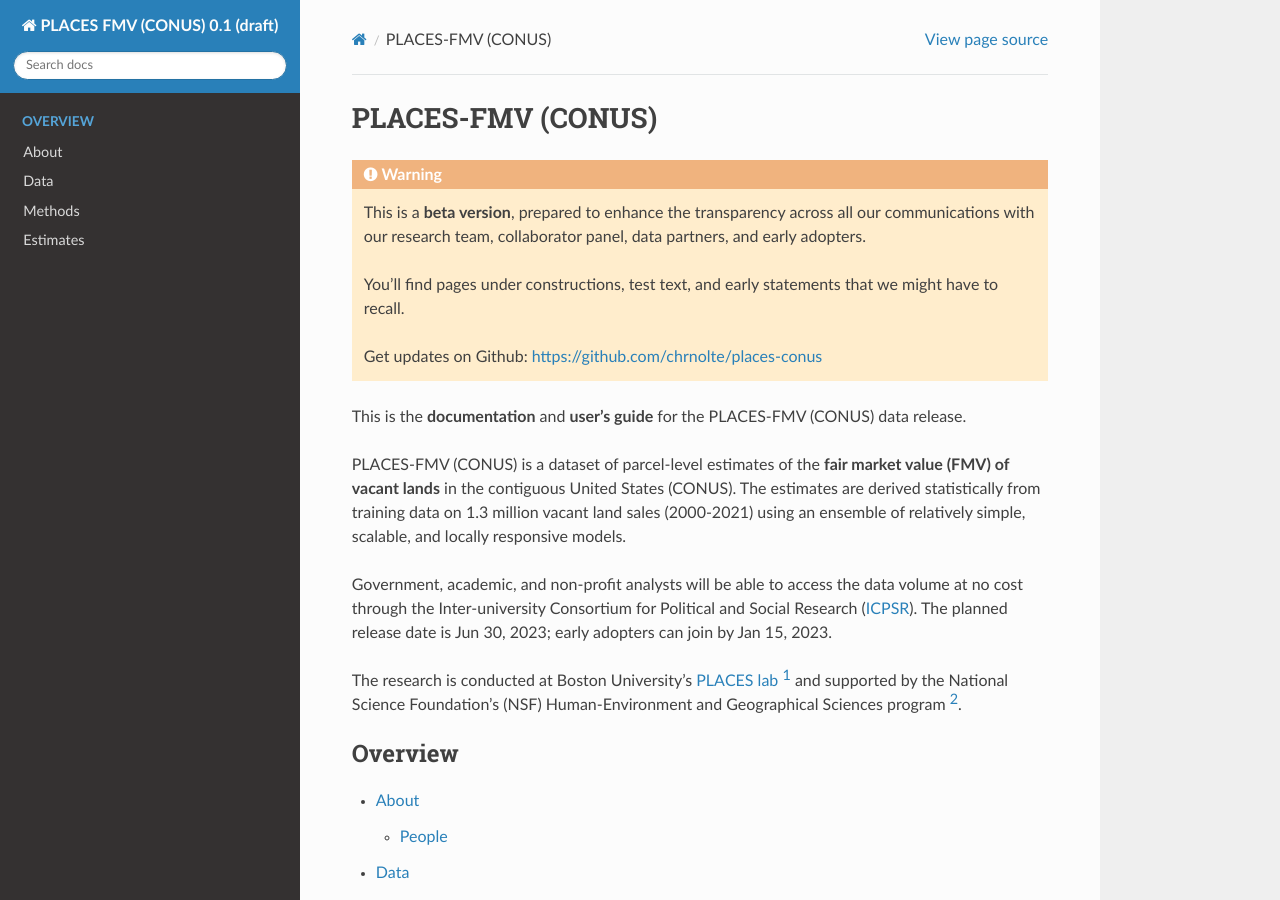
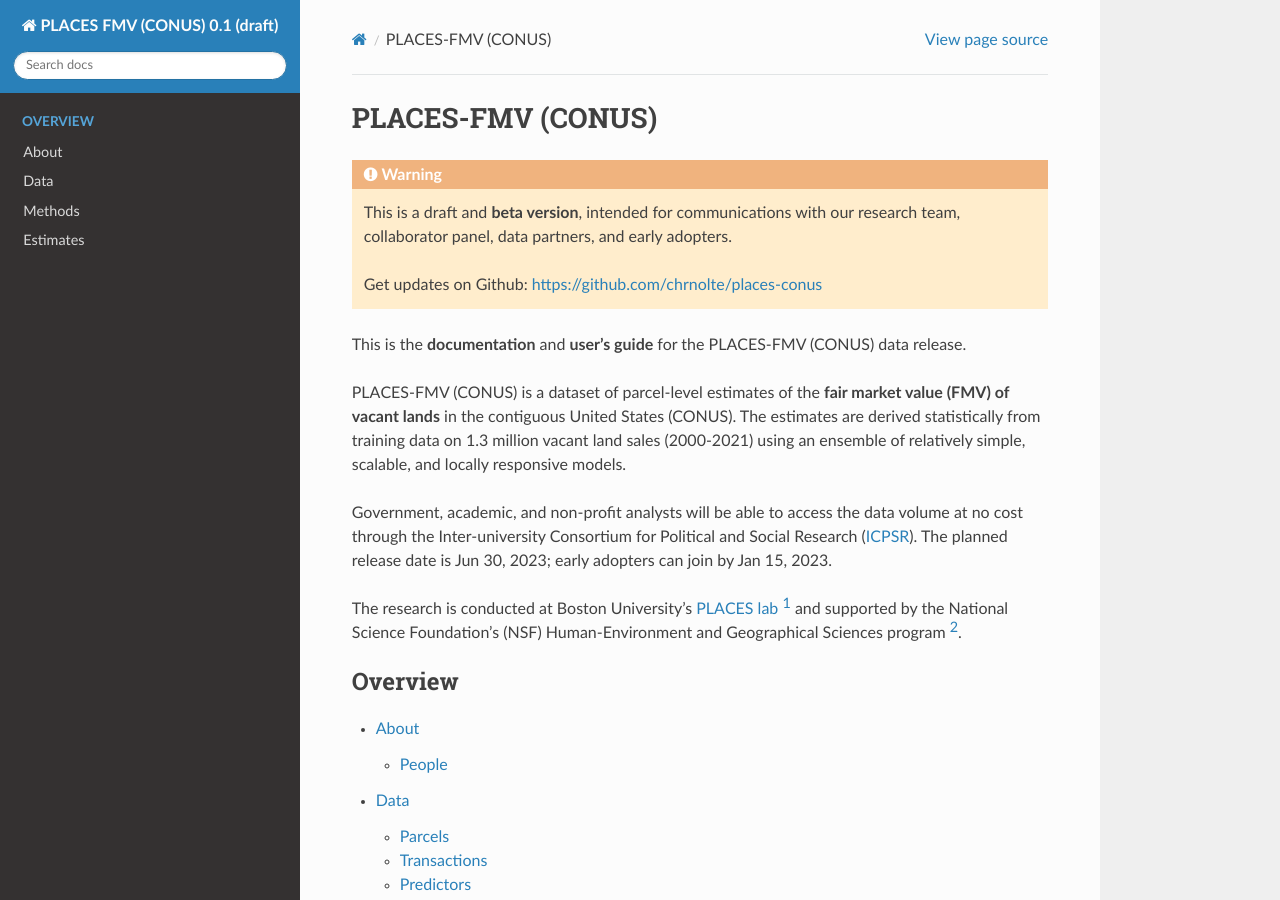
Before and after one commit to chrnolte/places-conus, a Sphinx documentation site: the page built from docs/index.rst, in a window 1280 px wide and 900 px high. Built offline with Sphinx 7.4.7 and the Read the Docs theme 2.0.0, drawn with Linux system fonts in a browser that asks for light colours.

Commit message:
Update to the documentation

```diff
--- a/docs/index.rst
+++ b/docs/index.rst
@@ -2,9 +2,7 @@
 ==================
 
 .. warning::
-   This is a **beta version**, prepared to enhance the transparency across all our communications with our research team, collaborator panel, data partners, and early adopters.
-
-   You'll find pages under constructions, test text, and early statements that we might have to recall.
+   This is a draft and **beta version**, intended for communications with our research team, collaborator panel, data partners, and early adopters.
 
    Get updates on Github: `<https://github.com/chrnolte/places-conus>`_
 
```
